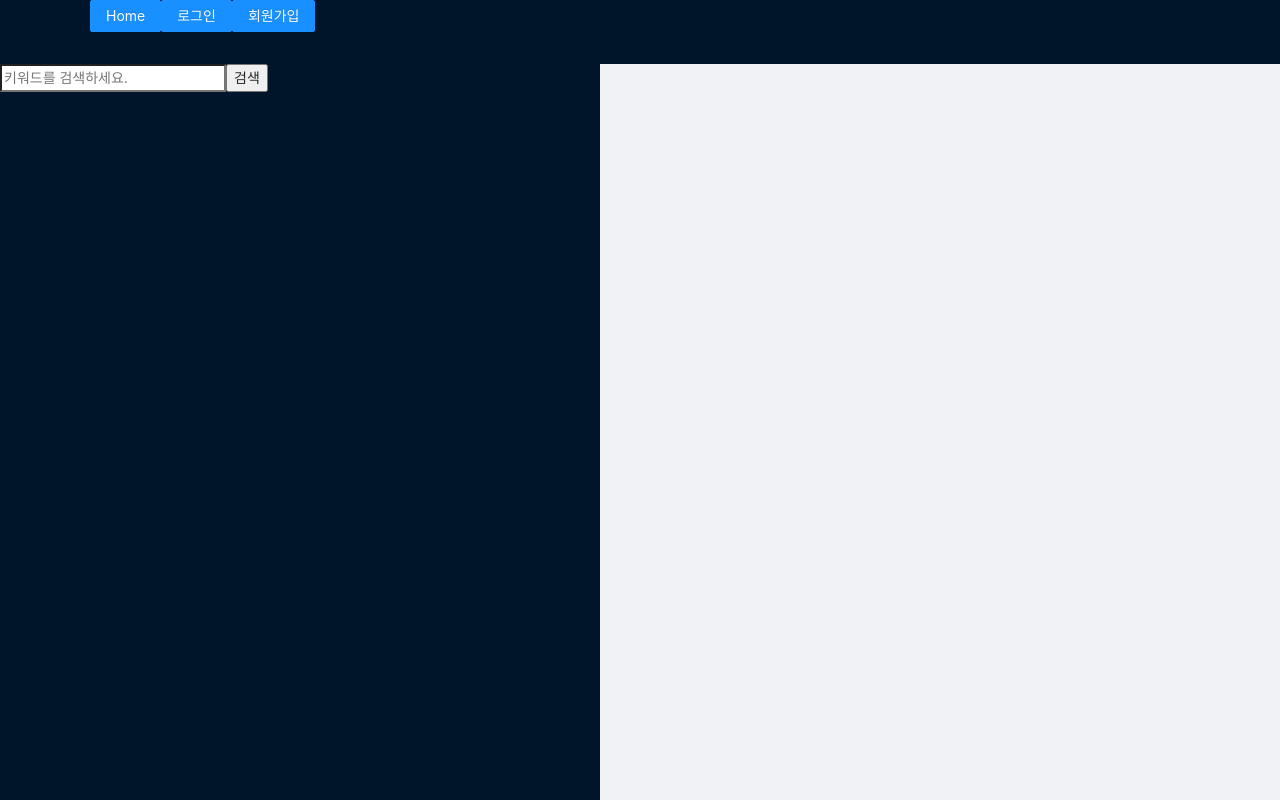
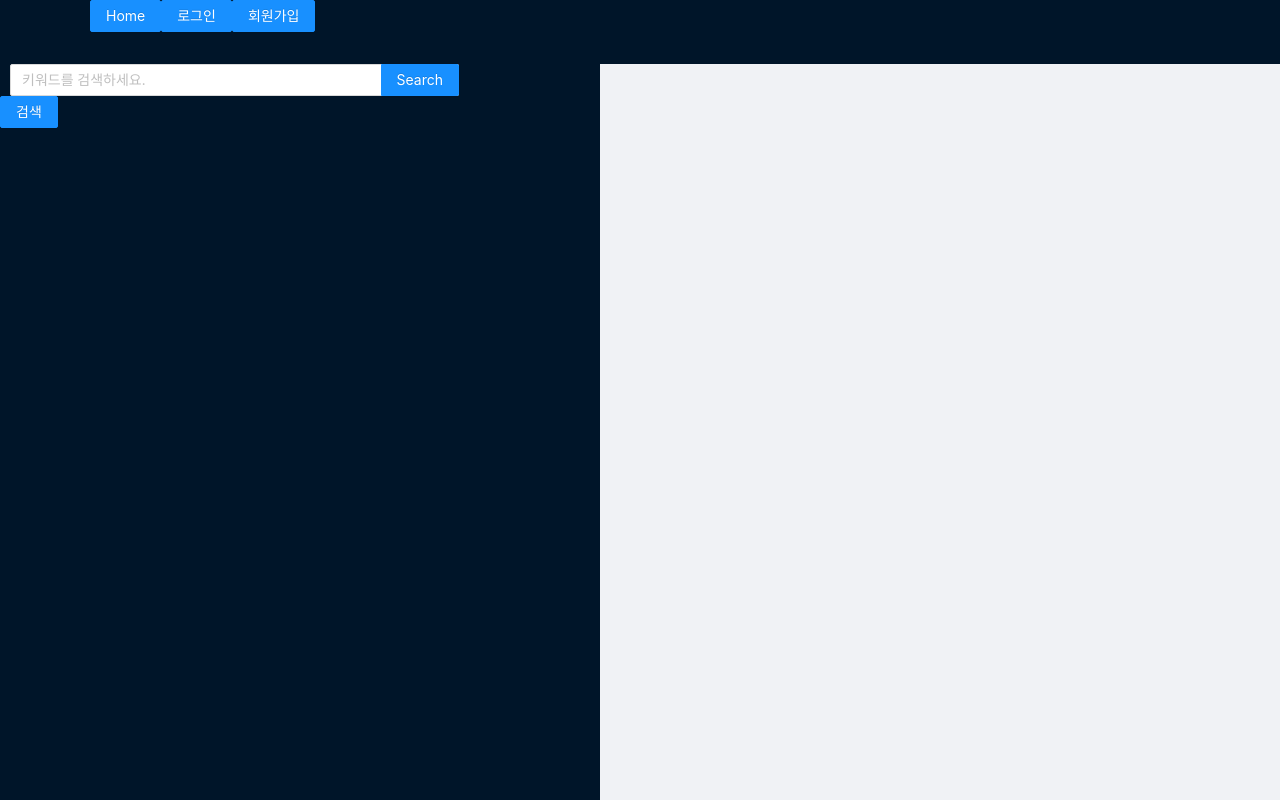
Before and after one commit to gkyoe/Balan-News, a React app: page / in a window 1280 px wide. Shown: the top 800 px of the page. Built offline with nearby package versions, Linux system fonts and the light colour scheme.

Commit message:
[searchBar.tsx 에 search bar UI 변경] - antd 의 Input-search ui 설정 - ui 변경하면서 handleSubmitSearching 함수 수정(e 매개변수 삭제 및 e.preventDefault() 함수 제거

```diff
--- a/src/client/components/searchBar.css
+++ b/src/client/components/searchBar.css
@@ -1,9 +1,10 @@
-/* .searchBar {
-  width: 300px;
-  height: 40px;
+.searchBar {
+  display: inline;
+  /* width: 300px;
+  height: 40px; */
   margin-left: 10px;
   font-size: 15px;
-} */
+}
 
 /* .searchBtn {
   width: 45px;
--- a/src/client/components/searchBar.tsx
+++ b/src/client/components/searchBar.tsx
@@ -1,11 +1,13 @@
 import * as React from "react";
 import { Link, Route, Switch, BrowserRouter as Router } from "react-router-dom";
-import { Layout, Menu, Button } from "antd";
+import { Layout, Menu, Button, Input, Form } from "antd";
 import Sidebar from "react-sidebar";
 import axios from "axios";
 import ArticleList from "./articleList";
 import Sider from "antd/lib/layout/Sider";
 import "./searchBar.css";
+
+const { Search } = Input;
 
 interface searchProps {
   articles: {
@@ -46,19 +48,29 @@ export default class SearchBar extends React.Component<
     return (
       <div className="search-Zone">
         {/* <React.Fragment> */}
-        <form onSubmit={this.props.handleSubmitSearching}>
-          <input
+        {/* <Form> */}
+        {/* <form onSubmit={this.props.handleSubmitSearching}> */}
+        {/* <Form.Item> */}
+        <Input.Search
           className="searchbar"
           name="searchbar"
           type="text"
           placeholder="키워드를 검색하세요."
           value={this.props.keyword}
           onChange={this.props.handleChangeKeyword}
+          onSearch={this.props.handleSubmitSearching}
+          enterButton="Search"
         />
-          <button className="searchBtn" type="submit">
+        <Button
+          type="primary"
+          className="searchBtn"
+          htmlType="submit"
+          onClick={this.props.handleSubmitSearching}
+        >
           검색
-          </button>
-        </form>
+        </Button>
+        {/* </Form.Item> */}
+        {/* </Form> */}
         <div className="newsList">
           {/* <ul className="article-list" onChange={this.handleCheckedOn}> */}
           <ul className="article-list">
--- a/src/client/components/sideBar.tsx
+++ b/src/client/components/sideBar.tsx
@@ -85,8 +85,8 @@ export class Sidebar extends React.Component<SidebarProps, SidebarState> {
   };
 
   //검색을 눌렀을 때, naver news api에 해당 키워드 정보를 요청한다.
-  handleSubmitSearching = (e: React.FormEvent<HTMLFormElement>): void => {
-    e.preventDefault();
+  handleSubmitSearching = (): void => {
+    // e.preventDefault();
 
     const keyword = this.state.keyword;
 
@@ -135,17 +135,6 @@ export class Sidebar extends React.Component<SidebarProps, SidebarState> {
       selectedArticles: [...prevState.selectedArticles, selectedArticle],
     }));
   };
-
-  // addArticleBody = (selectedArticle: Selected) => {
-  //   this.setState({
-  //     ...this.state,
-  //     selectedArticles: this.state.selectedArticles.map((art) => {
-  //       this.requestCrawlingNews(art)
-  //     }
-
-  //     ),
-  //   });
-  // };
 
   //checkbox가 해제됐을 때 해당 기사 정보를 selectedArticles 에 제거한다.
   deleteArticleBody = (data: Selected): void => {
```
Lines whose indentation alone changed are shown as unchanged.
